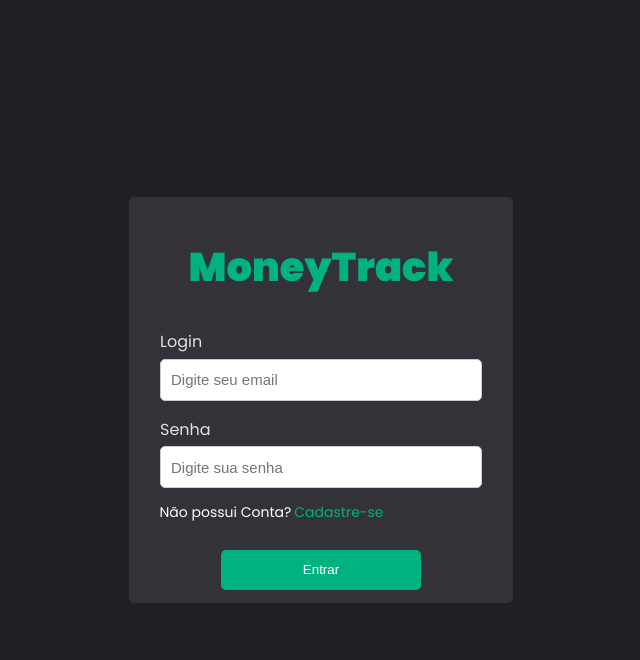
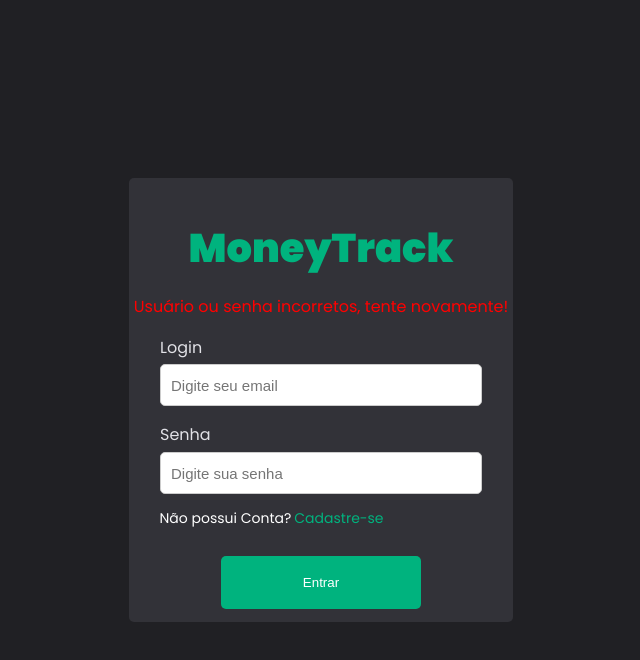
Before and after one commit to EduBarrros/moneytrack-front, a React (Create React App) app: page / in a window 1280 px wide. Both pictures are taken after a click on the button "Entrar". Shown: the top 660 px of the page, without its empty margins (319-959 px from the left). Built offline with nearby package versions, Linux system fonts and the light colour scheme; no server answers.

Commit message:
Feat: Login Screen finished

```diff
--- a/package.json
+++ b/package.json
@@ -10,6 +10,7 @@
     "react": "^18.2.0",
     "react-dom": "^18.2.0",
     "react-icons": "^4.7.1",
+    "react-loader-spinner": "^5.3.4",
     "react-router-dom": "^6.8.2",
     "react-scripts": "5.0.1",
     "styled-components": "^5.3.6",
--- a/src/Routes/index.js
+++ b/src/Routes/index.js
@@ -4,11 +4,11 @@ import { Routes ,Route, Navigate } from 'react-router-dom';
 import { Home } from "../pages/Home";
 import { Login } from "../pages/Login";
 import { CreateUser } from "../pages/CreateUser";
-import { useStore } from "../store/auth";
+import { useAuthStore } from "../store/auth";
 
 export const MainRoutes = () => {
 
-    const { isAuthenticated } = useStore()
+    const { isAuthenticated } = useAuthStore()
 
    return(
        <Routes>
--- a/src/components/LoginCard/index.js
+++ b/src/components/LoginCard/index.js
@@ -1,34 +1,35 @@
 import Input from "../Input";
 import * as C from "./styles";
-import { Link, useNavigate} from "react-router-dom";
-import { useStore } from "../../store/auth";
+import { Oval } from 'react-loader-spinner';
+import { useAuthStore } from "../../store/auth";
 import React, { useEffect, useState } from "react";
+import { Link, useNavigate } from "react-router-dom";
 import { LoginService } from '../../services/login';
+
 
 
 const LoginCard = () => {
 
     const [email, setEmail] = useState("");
     const [password, setPassword] = useState("");
-    const [error, setError] = useState("")
-    const { isAuthenticated, setIsAuthenticated } = useStore();
+    const [loading, setLoading] = useState(false)
+    const { isAuthenticated, setIsAuthenticated, error, setError } = useAuthStore();
     const navigate = useNavigate();
 
     const LoginHandler = async () => {
+        setLoading(true)
         const res = await LoginService({ email: email, password: password })
 
-        console.log('Teste res', res)
-
-        if (res.status == 1) {
-            console.log('Entrou aqui')
+        if (res?.data?.status == 1) {
             setIsAuthenticated()
             navigate("/Home")
+            setLoading(false)
+            setError(false)
+        } else {
+            setError(true)
+            setLoading(false)
         }
     }
-
-    useEffect(() => {
-        console.log('Teste auth 2', isAuthenticated)
-    }, [isAuthenticated])
 
     return (
         <C.Container>
@@ -36,6 +37,15 @@ const LoginCard = () => {
                 <C.Header>
                     <C.Title>MoneyTrack</C.Title>
                 </C.Header>
+                {
+                    error
+                        ?
+                        <C.Text>
+                            Usuário ou senha incorretos, tente novamente!
+                        </C.Text>
+                        :
+                        null
+                }
                 <C.Form>
                     <Input
                         title={"Login"}
@@ -61,8 +71,26 @@ const LoginCard = () => {
                             </C.LinkRedirect>
                         </Link>
                     </C.Redirect>
-                    <C.Button onClick={() => LoginHandler()}>
-                        Entrar
+                    <C.Button disabled={loading} onClick={() => LoginHandler()}>
+                        {
+                            loading
+                                ?
+                                <Oval
+                                    height={25}
+                                    width={25}
+                                    color="#323238"
+                                    wrapperStyle={{}}
+                                    wrapperClass=""
+                                    visible={true}
+                                    ariaLabel='oval-loading'
+                                    secondaryColor="#4fa94d"
+                                    strokeWidth={2}
+                                    strokeWidthSecondary={2}
+
+                                />
+                                :
+                                "Entrar"
+                        }
                     </C.Button>
                 </C.Form>
             </C.Card>
--- a/src/components/LoginCard/styles.js
+++ b/src/components/LoginCard/styles.js
@@ -41,8 +41,8 @@ export const Form = styled.div`
 
 export const Button = styled.button`
     width: 15em;
-    height: 3em;
-    padding: 5px 10px;
+    height: 4em;
+    padding: 5px 6em;
     border: none;
     border-radius: 5px;
     cursor: pointer;
@@ -65,3 +65,8 @@ export const LinkRedirect = styled.p`
     margin-left: 3px;
     color: #00B37E;
 `;
+
+export const Text = styled.p`
+    color: red;
+    text-align: center;
+`
--- a/src/services/login/index.js
+++ b/src/services/login/index.js
@@ -3,19 +3,15 @@ import axios, * as others from 'axios';
 const BASE_URL = "https://moneytrack-service.onrender.com"
 
 export const LoginService = async ({ email, password }) => {
-    const response = await axios.post(`${BASE_URL}/login`, {
-        email: email,
-        password: password
-    })
+    try {
+        const response = await axios.post(`${BASE_URL}/login`, {
+            email: email,
+            password: password
+        })
 
-    if (response.status === 200) {
-        return response.data
-    } else {
-        return (
-            {
-                status: 0,
-                msg: "Ocorreu um problema ao logar."
-            }
-        )
+        return response
+    } catch (error) {
+        return error
     }
+
 }
--- a/src/store/auth.js
+++ b/src/store/auth.js
@@ -1,6 +1,8 @@
 import { create } from 'zustand'
 
-export const useStore = create((set) => ({
+export const useAuthStore = create((set) => ({
   isAuthenticated: false,
   setIsAuthenticated: () => set((state) => ({ isAuthenticated: true })),
+  error: false,
+  setError: (value) => set((state) => ({ error: value })),
 }));
```
Also changed, not shown: 1 other file (tests, documents, lock files or other folders).
